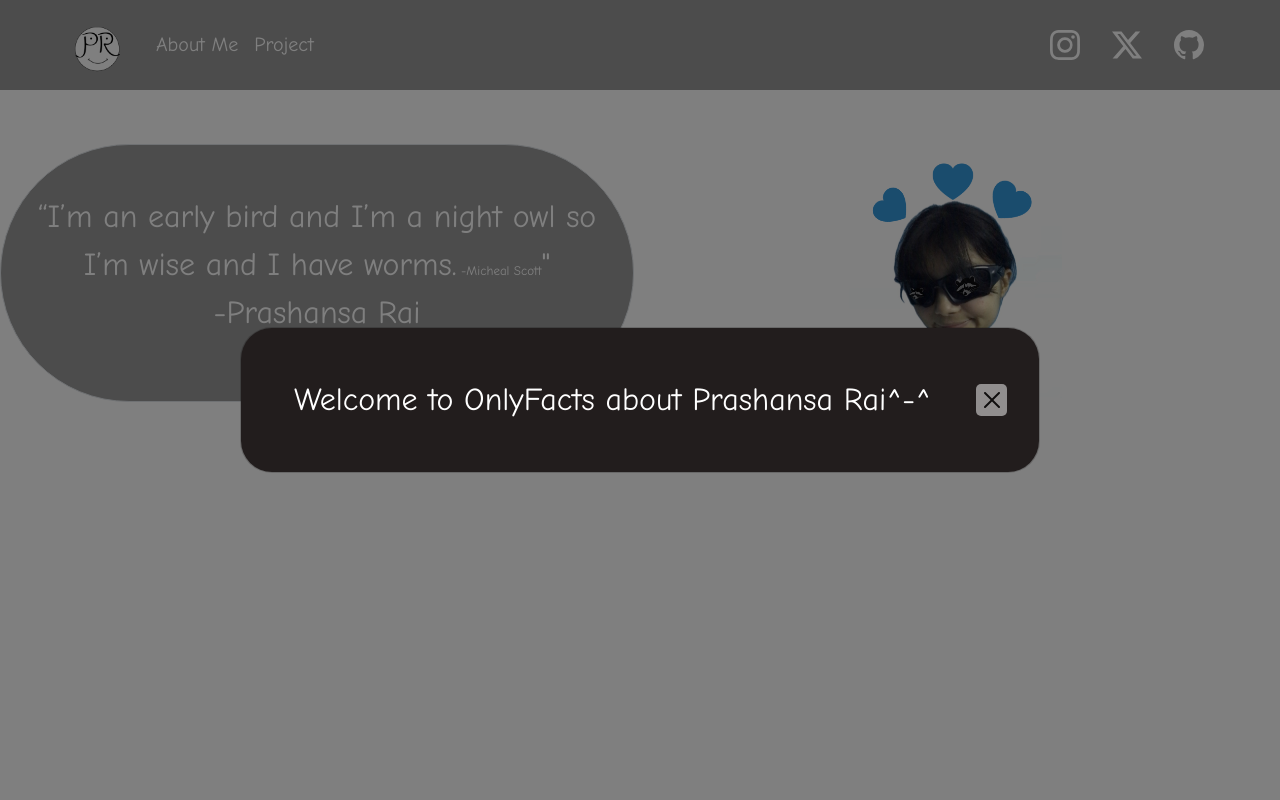
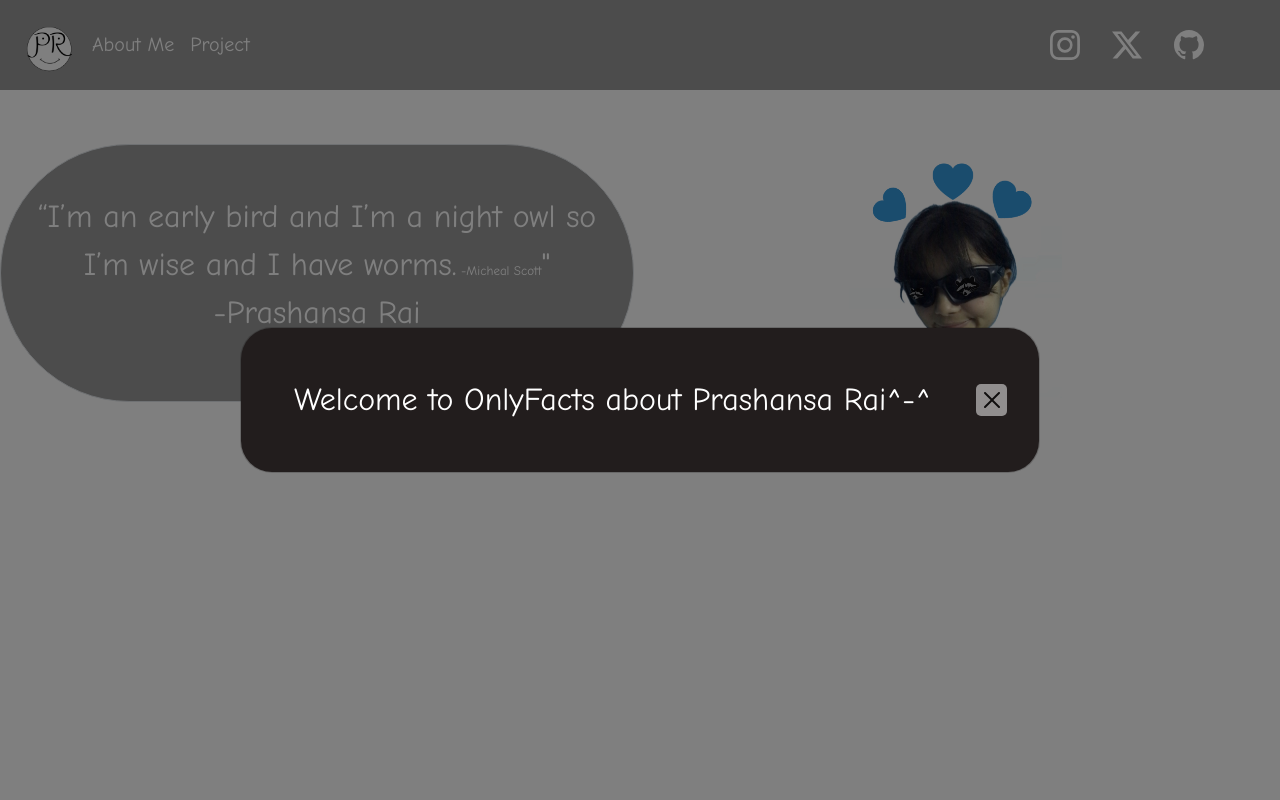
Before and after one commit to p-raii/My-Website, a plain HTML site: page index.html in a window 1280 px wide. Shown: the top 800 px of the page. Drawn offline with nearby package versions, Linux system fonts and the light colour scheme.

Commit message:
adjusted size

```diff
--- a/index.html
+++ b/index.html
@@ -36,7 +36,7 @@
       <div>
         <nav class="navbar navbar-expand-lg p-0 fixed-top ">
             <div class="container-fluid trans-color ">
-              <a class="navbar-brand ms-5" href="#"><img src="bunulogo.png" width="80" height="80"></a>
+              <a class="navbar-brand ms-0 me-0" href="#"><img src="bunulogo.png" width="80" height="80"></a>
               <!-- <li class="nav-item"> -->
                 <a class="nav-link text-color me-3 nav-text fs-5" href="#AboutMe">About Me</a>
               <!-- </li> -->
```
